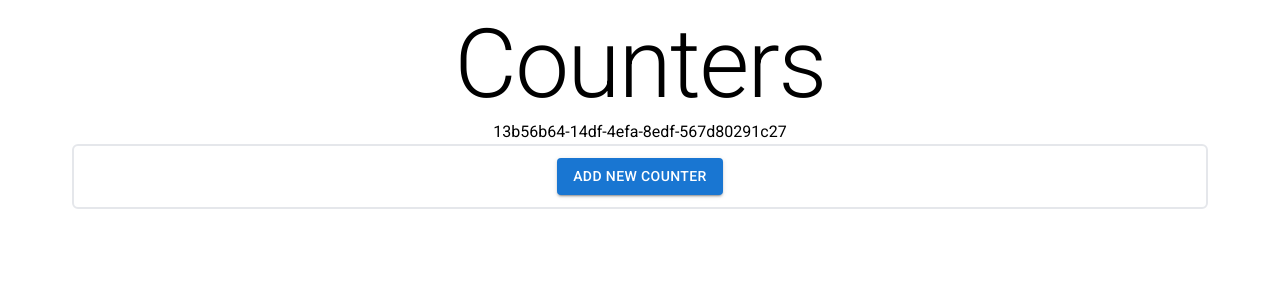
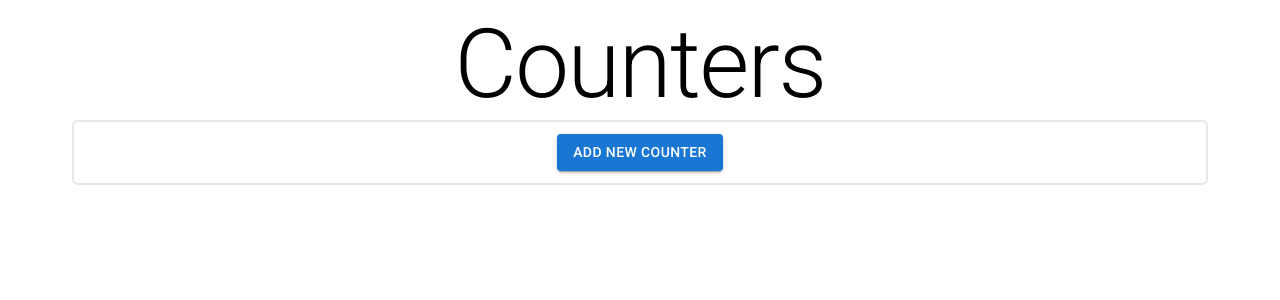
Before and after one commit to ValTM/pex-frontend, a React (Vite) app: page / in a window 1280 px wide. Shown: the top 300 px of the page. Built offline with nearby package versions, Linux system fonts and the light colour scheme.

Commit message:
Don't show UUID

```diff
--- a/src/App.jsx
+++ b/src/App.jsx
@@ -13,7 +13,6 @@ const App = () => {
   return (
     <div className="max-w-6xl m-auto text-center p-2">
       <Typography variant="h1">Counters</Typography>
-      {myuuid}
       <div className="border-2 rounded-md p-3 mb-5">
         {!showInput && (
           <Button variant="contained" onClick={() => setShowInput(!showInput)}>
```
